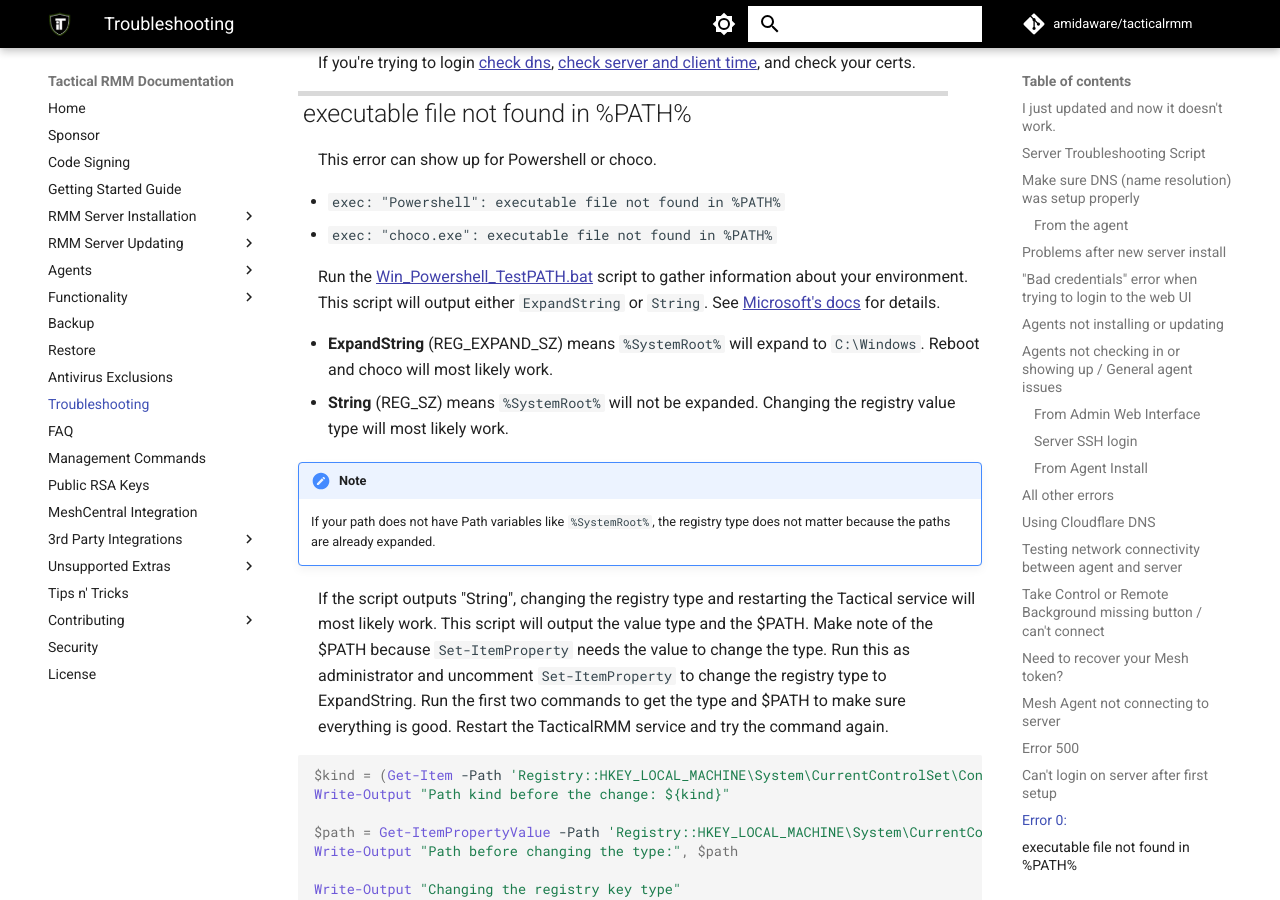
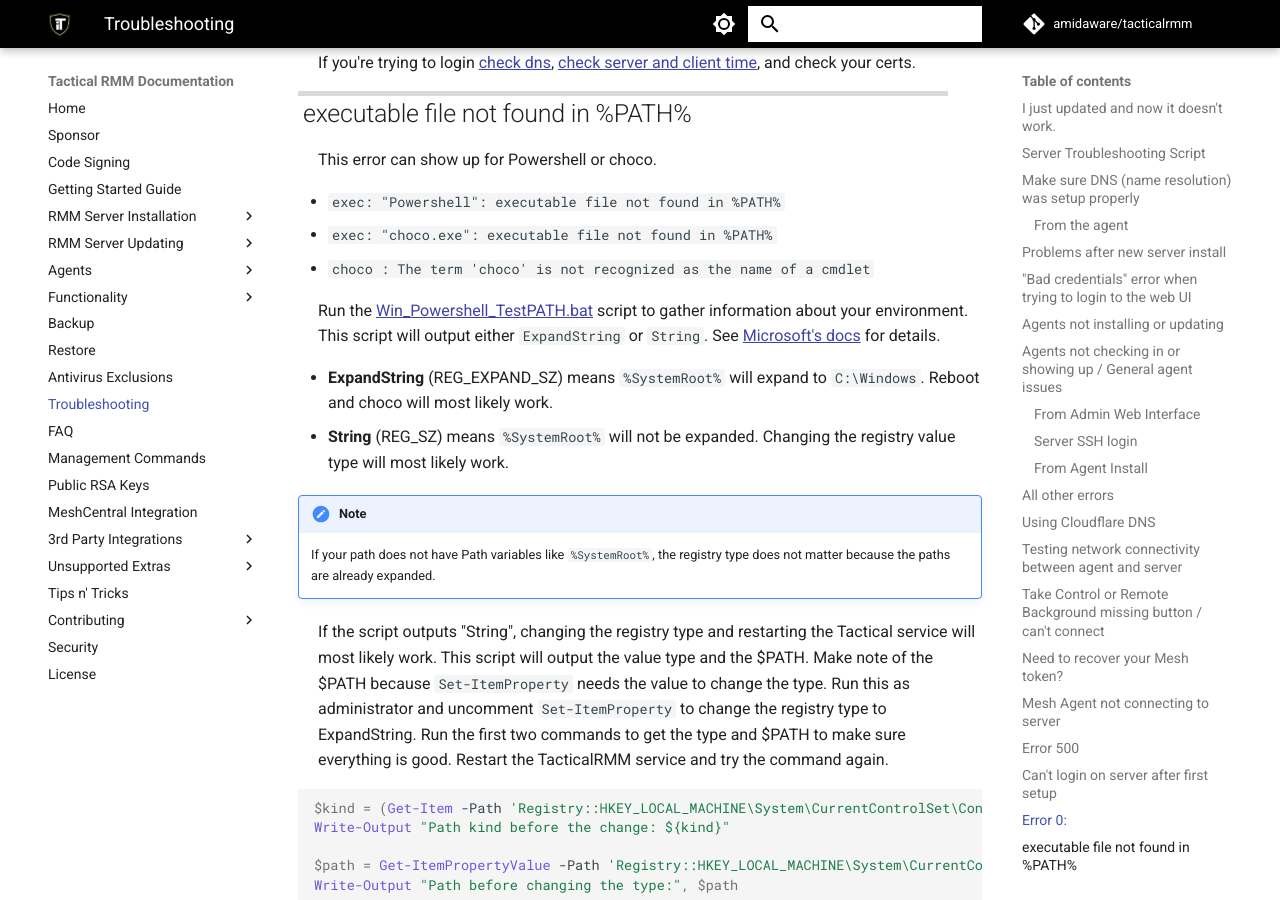
Before and after one commit to amidaware/trmm-docs, an MkDocs documentation site: the page built from docs/troubleshooting.md, in a window 1280 px wide and 900 px high, scrolled down 6873 px. Built offline with MkDocs 1.6.1 and Material for MkDocs 9.7.7, drawn with Linux system fonts in a browser that asks for light colours; comment, search, counter and statistics services are not loaded.

Commit message:
adding choco no recognized

```diff
--- a/docs/troubleshooting.md
+++ b/docs/troubleshooting.md
@@ -264,6 +264,7 @@
 
 - `exec: "Powershell": executable file not found in %PATH%`
 - `exec: "choco.exe": executable file not found in %PATH%`
+- `choco : The term 'choco' is not recognized as the name of a cmdlet`
 
 Run the [Win_Powershell_TestPATH.bat](https://github.com/amidaware/community-scripts/blob/main/scripts/Win_Powershell_TestPATH.bat) script to gather information about your environment. This script will output either `ExpandString` or `String`. See [Microsoft's docs](https://docs.microsoft.com/en-us/windows/win32/sysinfo/registry-value-types) for details.
 
```
